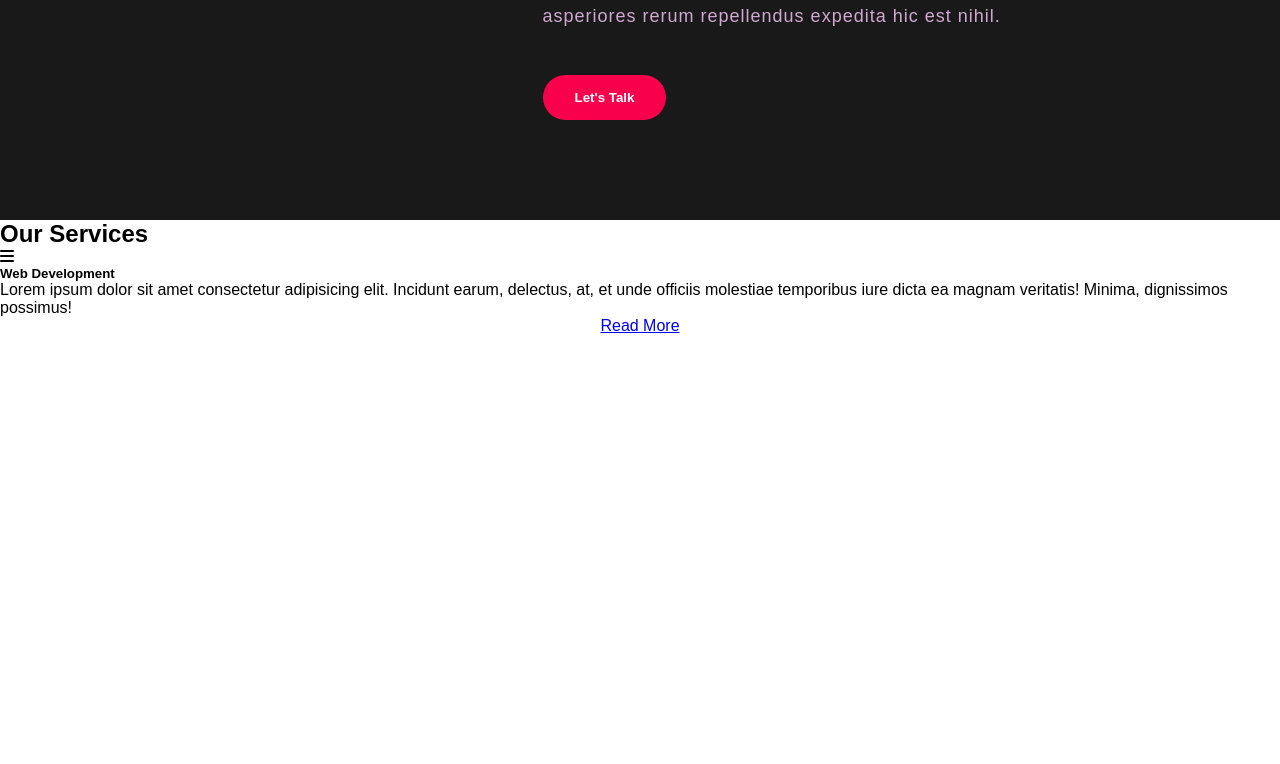
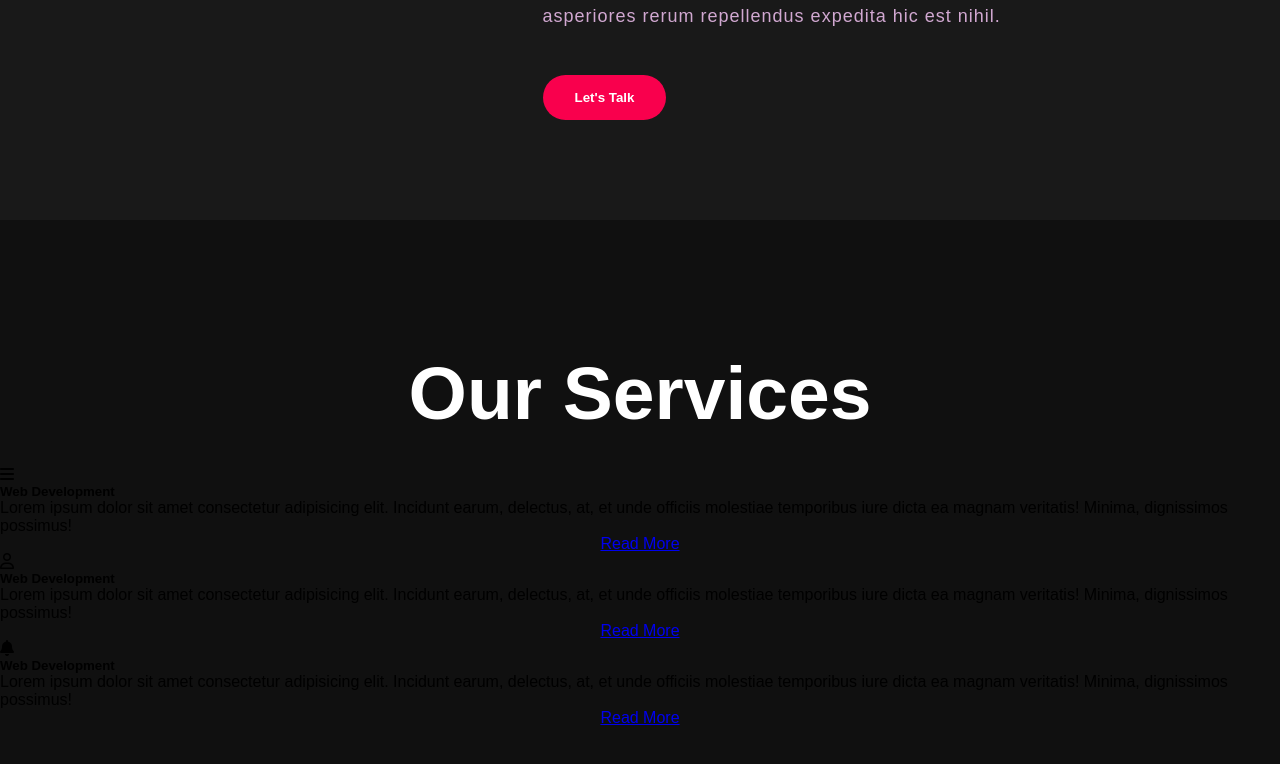
Before and after one commit to abdisamadovich/Portfolio-Website, a plain HTML site: page index.html in a window 1280 px wide. Shown: the part 1587-2351 px from the top of the page. Before the commit the page ends 1922 px from the top, so only its background shows below. Drawn offline with Linux system fonts and the light colour scheme.

Commit message:
Udpate index.html, style.css

```diff
--- a/index.html
+++ b/index.html
@@ -68,6 +68,34 @@
                     </p>
                 </div>
             </div>
+
+            <div class="card">
+                <i class="fa-regular fa-user"></i>
+                <h5>Web Development</h5>
+                <div class="pra">
+                    <p>
+                        Lorem ipsum dolor sit amet consectetur adipisicing elit. Incidunt earum, delectus, at, et unde officiis molestiae temporibus iure dicta ea magnam veritatis! Minima, dignissimos possimus!
+                    </p>
+
+                    <p style="text-align: center;">
+                        <a class="button" href="#">Read More</a>
+                    </p>
+                </div>
+            </div>
+
+            <div class="card">
+                <i class="fa-solid fa-bell"></i>
+                <h5>Web Development</h5>
+                <div class="pra">
+                    <p>
+                        Lorem ipsum dolor sit amet consectetur adipisicing elit. Incidunt earum, delectus, at, et unde officiis molestiae temporibus iure dicta ea magnam veritatis! Minima, dignissimos possimus!
+                    </p>
+
+                    <p style="text-align: center;">
+                        <a class="button" href="#">Read More</a>
+                    </p>
+                </div>
+            </div>
         </div>
     </div>
 </body>
--- a/style.css
+++ b/style.css
@@ -186,3 +186,17 @@ button:hover{
     border: 2px solid #f9004d;
     cursor: pointer;
 }
+
+.service{
+    background: #101010;
+    width: 100%;
+    padding: 100px 0px;
+}
+
+.title h2{
+    color: white;
+    font-size: 75px;
+    width: 1130px;
+    margin: 30px auto;
+    text-align: center;
+}
```
